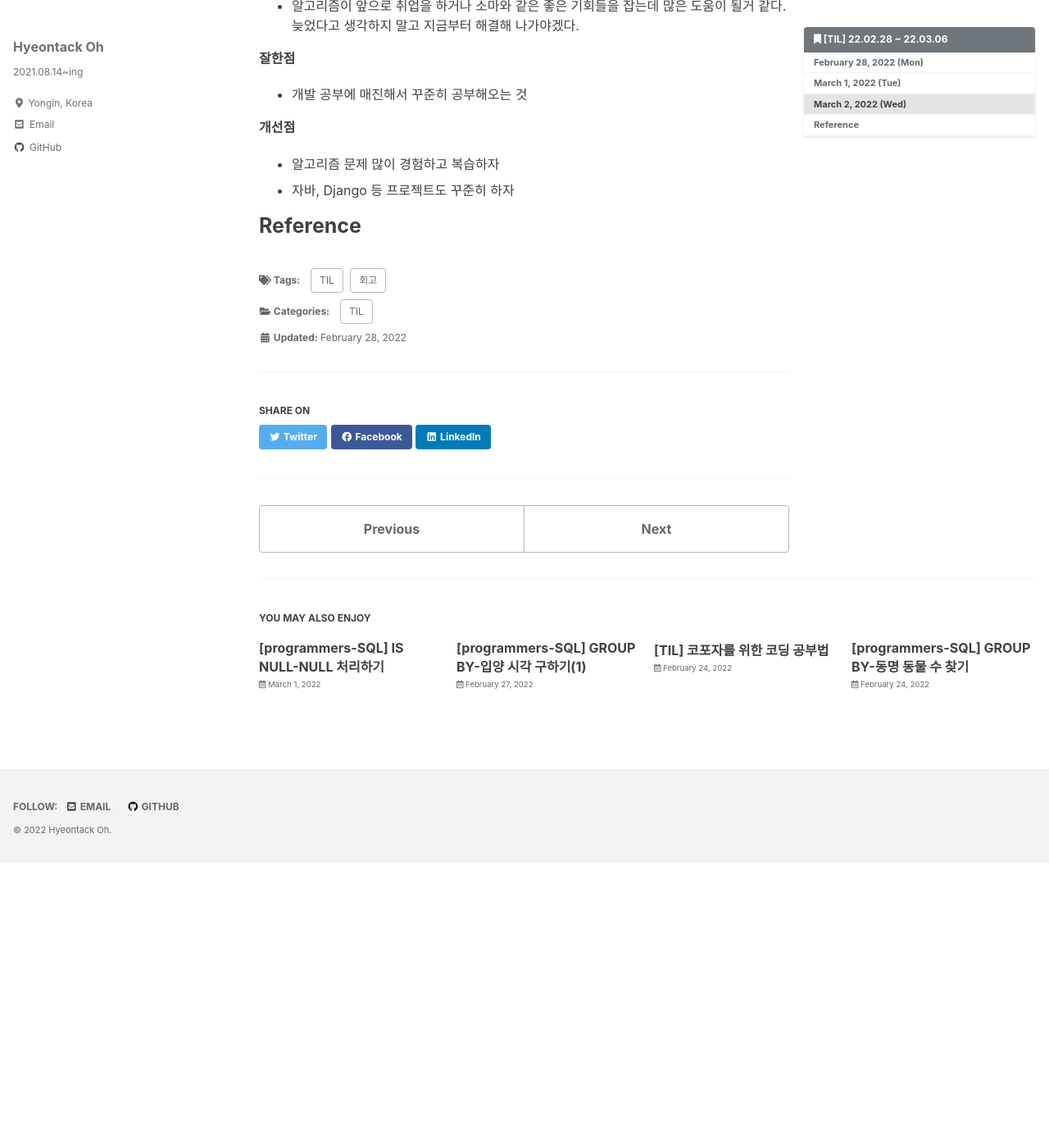
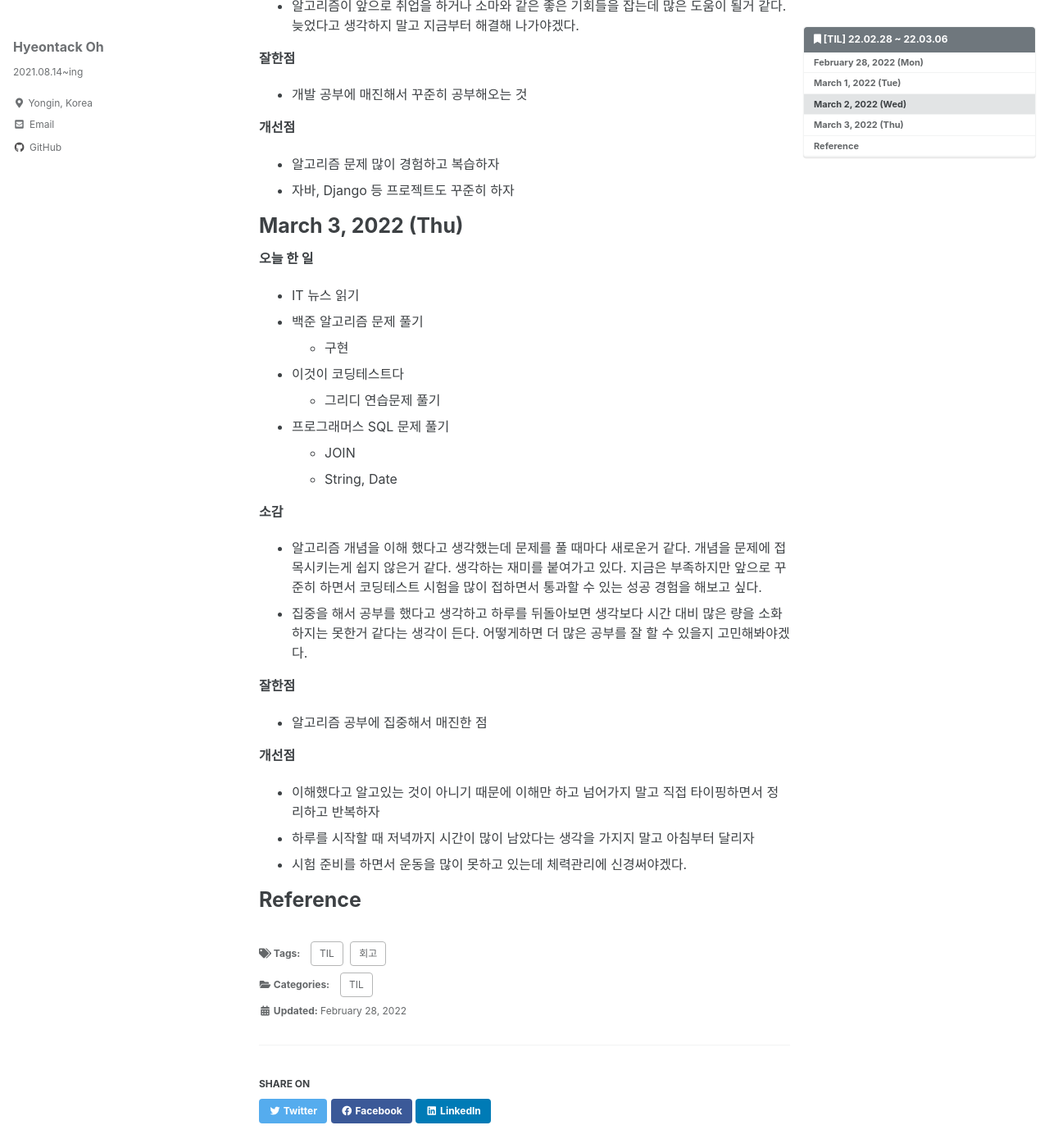
Before and after one commit to hyeontack5/hyeontack5.github.io, a Jekyll site: the page built from _posts/TIL/2022-02-28-[TIL] 22.02.28 ~ 22.03.06.md, in a window 1280 px wide and 1400 px high, scrolled down 1935 px. Shown: the whole window at 82% size. Built offline with Jekyll 4.4.1, drawn with Linux system fonts in a browser that asks for light colours; cached includes are drawn as plain includes; before the commit the page ends 2987 px from its top, so only the background shows below that.

Commit message:
Docs: 22.03.03 회고

```diff
--- a/_posts/TIL/2022-02-28-[TIL] 22.02.28 ~ 22.03.06.md
+++ b/_posts/TIL/2022-02-28-[TIL] 22.02.28 ~ 22.03.06.md
@@ -77,4 +77,29 @@ toc_icon: "bookmark"
 - 알고리즘 문제 많이 경험하고 복습하자
 - 자바, Django 등 프로젝트도 꾸준히 하자
 
+# March 3, 2022 (Thu)
+
+**오늘 한 일**
+- IT 뉴스 읽기
+- 백준 알고리즘 문제 풀기
+  - 구현
+- 이것이 코딩테스트다
+  - 그리디 연습문제 풀기
+- 프로그래머스 SQL 문제 풀기
+  - JOIN
+  - String, Date
+
+**소감**
+- 알고리즘 개념을 이해 했다고 생각했는데 문제를 풀 때마다 새로운거 같다. 개념을 문제에 접목시키는게 쉽지 않은거 같다. 생각하는 재미를 붙여가고 있다.
+지금은 부족하지만 앞으로 꾸준히 하면서 코딩테스트 시험을 많이 접하면서 통과할 수 있는 성공 경험을 해보고 싶다.
+- 집중을 해서 공부를 했다고 생각하고 하루를 뒤돌아보면 생각보다 시간 대비 많은 량을 소화하지는 못한거 같다는 생각이 든다. 어떻게하면 더 많은 공부를 잘 할 수 있을지 고민해봐야겠다.
+
+**잘한점**
+- 알고리즘 공부에 집중해서 매진한 점
+
+**개선점**
+- 이해했다고 알고있는 것이 아니기 때문에 이해만 하고 넘어가지 말고 직접 타이핑하면서 정리하고 반복하자
+- 하루를 시작할 때 저녁까지 시간이 많이 남았다는 생각을 가지지 말고 아침부터 달리자
+- 시험 준비를 하면서 운동을 많이 못하고 있는데 체력관리에 신경써야겠다.
+
 # Reference
```
